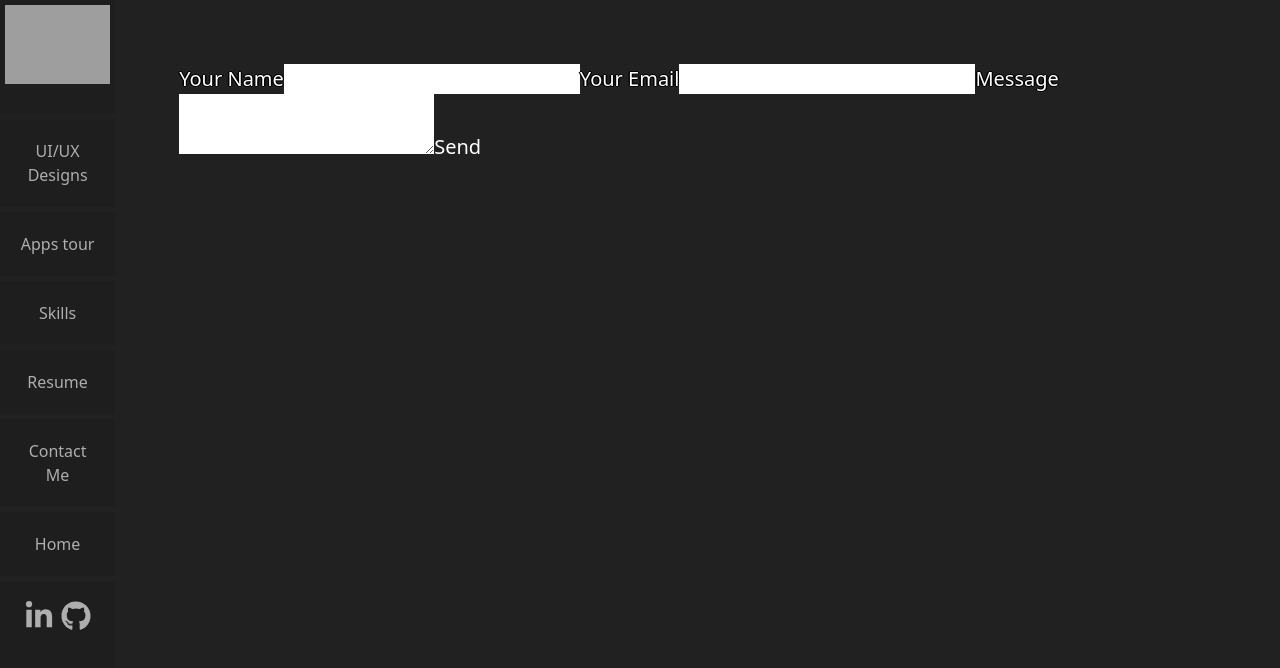
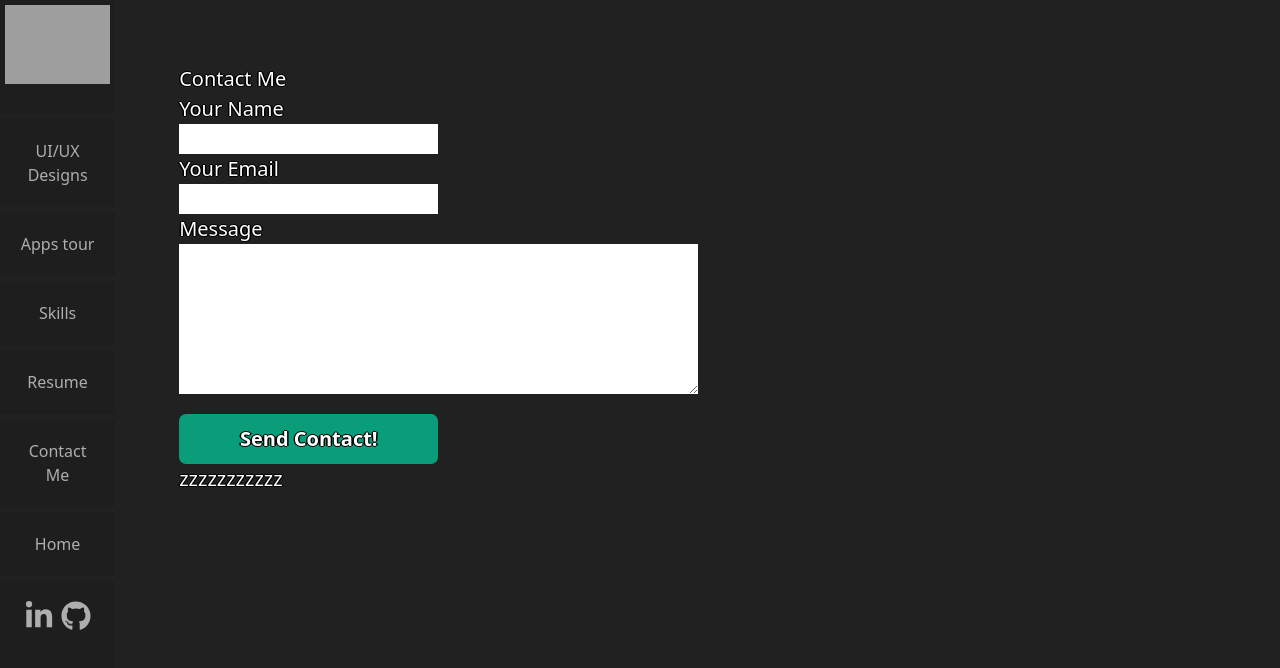
Before and after one commit to Alex-Abrams/abrams-web-portfolio, a Next.js app: page /portfolio/contact in a window 1280 px wide. Shown: the top 668 px of the page. Built offline with nearby package versions, Linux system fonts and the light colour scheme; grey boxes are pictures that could not be loaded.

Commit message:
Added error message to forms.

```diff
--- a/pages/index.js
+++ b/pages/index.js
@@ -13,7 +13,8 @@ export default function Home() {
       </div>
 
       <div className={styles.homeSmallText}>
-        React, React Native, JavaScript, HTML, Ruby, Java, Figma
+        Frontend Developer: React, React Native, JavaScript, HTML, Ruby, Java,
+        Figma
       </div>
     </div>
   );
--- a/pages/portfolio/contact.js
+++ b/pages/portfolio/contact.js
@@ -1,7 +1,23 @@
 import React, { useRef } from "react";
 import emailjs from "@emailjs/browser";
+import styles from "./contact.module.css";
+
+import { useState } from "react";
 
 export default function Contact() {
+  const [submitMessage, setSubmitMessage] = useState(null);
+  const messageReceieved = (message) => setSubmitMessage(message);
+
+  const renderSubmitMessage = () => {
+    if (submitMessage === null) {
+      return <div>zzzzzzzzzzz</div>;
+    } else if (submitMessage === true) {
+      return <div>Message Successfully Sent!</div>;
+    } else {
+      return <div>Message error occured!</div>;
+    }
+  };
+
   const form = useRef();
 
   const sendEmail = (e) => {
@@ -17,24 +33,39 @@ export default function Contact() {
       .then(
         (result) => {
           // show the user a success message
+          messageReceieved(true);
           console.log(result);
         },
         (error) => {
           // show the user an error
+          messageReceieved(false);
           console.log(error);
         }
       );
   };
 
   return (
-    <form ref={form} onSubmit={sendEmail}>
+    <>
+      <div className={styles.topInfo}>
+        <h2>Contact Me</h2>
+      </div>
+      <form ref={form} onSubmit={sendEmail} className={styles.contactForm}>
         <label>Your Name</label>
         <input type="text" name="from_name" style={{ color: "black" }} />
         <label>Your Email</label>
         <input type="email" name="user_email" style={{ color: "black" }} />
         <label>Message</label>
         <textarea name="message" style={{ color: "black" }} />
-      <input type="submit" value="Send" />
+        <div>
+          <input
+            type="submit"
+            value="Send Contact!"
+            className={styles.submitButton}
+            style={{ color: "white" }}
+          />
+        </div>
       </form>
+      {renderSubmitMessage()}
+    </>
   );
 }
--- /dev/null
+++ b/pages/portfolio/contact.module.css
@@ -0,0 +1,36 @@
+.contactForm {
+  /* color: black; */
+  /* color: blue; */
+  display: flex;
+  flex-direction: column;
+}
+
+.contactForm input {
+  color: black;
+  width: 25%;
+}
+
+.contactForm textarea {
+  width: 50%;
+  height: 150px;
+}
+
+.contactForm div {
+  padding-top: 20px;
+}
+
+.submitButton {
+  /* color: blue; */
+  /* border-width: 3px; */
+  /* border-color: rgb(0, 255, 221); */
+  height: 50px;
+  border-radius: 7px;
+  background-color: rgb(10, 157, 122);
+  font-weight: bold;
+  text-shadow: 0.07em 0 black, 0 0.07em black, -0.07em 0 black, 0 -0.07em black;
+  /* padding-top: 20px; */
+}
+
+.submitButton:hover {
+  background-color: rgb(7, 105, 82);
+}
```
Lines whose indentation alone changed are shown as unchanged.
